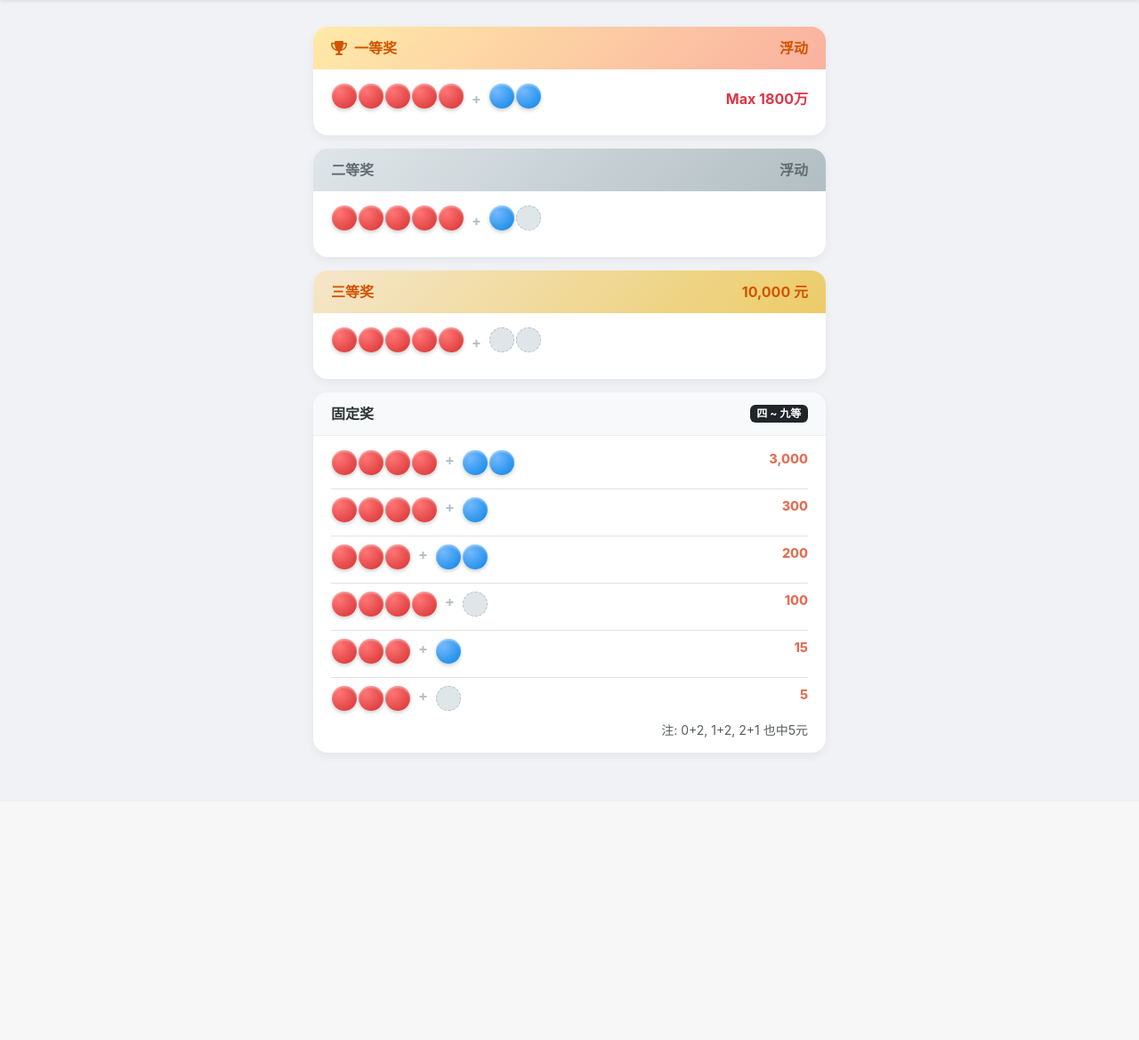
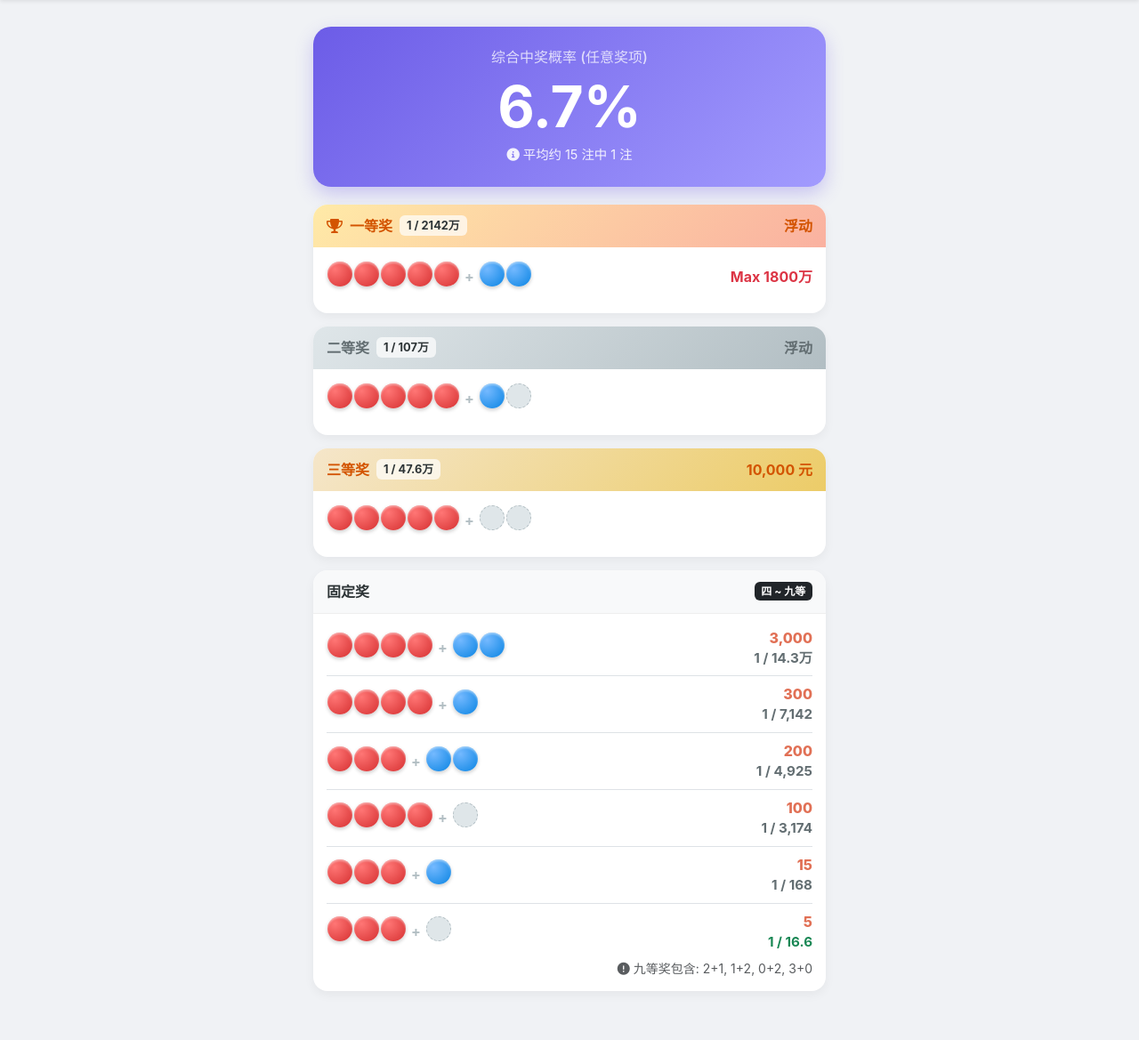
Before and after one commit to anoxiayu/lottery-bot, a Flask app: page /rules in a window 1280 px wide. Shown: the part 40-1209 px from the top of the page at 89% size. Before the commit the page ends 891 px from the top, so only its background shows below. Run offline with Flask 3, Linux system fonts and the light colour scheme; the visitor is signed in with stand-in values (Sample User, id 1).

Commit message:
V7.8.2 更新中奖概率、bug修复、推送格式更新

```diff
--- a/app.py
+++ b/app.py
@@ -81,21 +81,25 @@ def analyze_ticket(ticket_red, ticket_blue, open_red, open_blue):
     if not open_red: return "等待开奖", 0, [], []
     u_r, u_b = set(ticket_red.split(',')), set(ticket_blue.split(','))
     o_r, o_b = set(open_red), set(open_blue)
-    r_cnt, b_cnt = len(u_r & o_r), len(u_b & o_b)
-    if r_cnt == 5 and b_cnt == 2: return "一等奖", 10000000, list(u_r & o_r), list(u_b & o_b)
-    if r_cnt == 5 and b_cnt == 1: return "二等奖", 100000, list(u_r & o_r), list(u_b & o_b)
-    if r_cnt == 5 and b_cnt == 0: return "三等奖", 10000, list(u_r & o_r), list(u_b & o_b)
-    if r_cnt == 4 and b_cnt == 2: return "四等奖", 3000, list(u_r & o_r), list(u_b & o_b)
-    if r_cnt == 4 and b_cnt == 1: return "五等奖", 300, list(u_r & o_r), list(u_b & o_b)
-    if r_cnt == 3 and b_cnt == 2: return "六等奖", 200, list(u_r & o_r), list(u_b & o_b)
-    if r_cnt == 4 and b_cnt == 0: return "七等奖", 100, list(u_r & o_r), list(u_b & o_b)
-    if r_cnt == 3 and b_cnt == 1: return "八等奖", 15, list(u_r & o_r), list(u_b & o_b)
-    if r_cnt == 2 and b_cnt == 2: return "八等奖", 15, list(u_r & o_r), list(u_b & o_b)
-    if r_cnt == 3 and b_cnt == 0: return "九等奖", 5, list(u_r & o_r), list(u_b & o_b)
-    if r_cnt == 1 and b_cnt == 2: return "九等奖", 5, list(u_r & o_r), list(u_b & o_b)
-    if r_cnt == 2 and b_cnt == 1: return "九等奖", 5, list(u_r & o_r), list(u_b & o_b)
-    if r_cnt == 0 and b_cnt == 2: return "九等奖", 5, list(u_r & o_r), list(u_b & o_b)
-    return "未中奖", 0, list(u_r & o_r), list(u_b & o_b)
+    # 将集合转为列表并排序，方便后续展示
+    hit_reds = sorted(list(u_r & o_r))
+    hit_blues = sorted(list(u_b & o_b))
+    r_cnt, b_cnt = len(hit_reds), len(hit_blues)
+
+    if r_cnt == 5 and b_cnt == 2: return "一等奖", 10000000, hit_reds, hit_blues
+    if r_cnt == 5 and b_cnt == 1: return "二等奖", 100000, hit_reds, hit_blues
+    if r_cnt == 5 and b_cnt == 0: return "三等奖", 10000, hit_reds, hit_blues
+    if r_cnt == 4 and b_cnt == 2: return "四等奖", 3000, hit_reds, hit_blues
+    if r_cnt == 4 and b_cnt == 1: return "五等奖", 300, hit_reds, hit_blues
+    if r_cnt == 3 and b_cnt == 2: return "六等奖", 200, hit_reds, hit_blues
+    if r_cnt == 4 and b_cnt == 0: return "七等奖", 100, hit_reds, hit_blues
+    if r_cnt == 3 and b_cnt == 1: return "八等奖", 15, hit_reds, hit_blues
+    if r_cnt == 2 and b_cnt == 2: return "八等奖", 15, hit_reds, hit_blues
+    if r_cnt == 3 and b_cnt == 0: return "九等奖", 5, hit_reds, hit_blues
+    if r_cnt == 1 and b_cnt == 2: return "九等奖", 5, hit_reds, hit_blues
+    if r_cnt == 2 and b_cnt == 1: return "九等奖", 5, hit_reds, hit_blues
+    if r_cnt == 0 and b_cnt == 2: return "九等奖", 5, hit_reds, hit_blues
+    return "未中奖", 0, hit_reds, hit_blues
 
 def run_check_for_user(user, force=False):
     if not user.sckey: return False, "未配置 Key"
@@ -107,10 +111,10 @@ def run_check_for_user(user, force=False):
     msg_lines = []
 
     if not is_today and not force:
-        msg_lines.append("⚠️ **【提醒】API数据滞后**\n当前已触发推送，但官网未更新今日数据。\n建议在系统设置中延后推送时间。")
+        msg_lines.append("⚠️ **【提醒】API数据滞后**\n官网未更新今日数据，建议延后推送时间。")
         msg_lines.append("---")
     elif not is_today and force:
-        msg_lines.append(f"ℹ️ 官网尚未更新今日数据，显示最新一期 ({result['date']})。")
+        msg_lines.append(f"ℹ️ 官网未更新，显示最新一期 ({result['date']})。")
         msg_lines.append("---")
 
     msg_lines.append(f"### 📅 期号: {result['term']}")
@@ -121,12 +125,31 @@ def run_check_for_user(user, force=False):
     for t in user.tickets:
         if t.start_term <= result['term'] <= t.end_term:
             has_active = True
-            lvl, prz, _, _ = analyze_ticket(t.red_nums, t.blue_nums, result['red'], result['blue'])
+            lvl, prz, hr, hb = analyze_ticket(t.red_nums, t.blue_nums, result['red'], result['blue'])
+
+            # --- V7.8 新增：详细命中信息构建 ---
+            # 格式：前区买中了X个号码，分别是：A、B，后区...
+            if hr:
+                hr_info = f"前区中了{len(hr)}个，分别是：{'、'.join(hr)}"
+            else:
+                hr_info = "前区未中号码"
+
+            if hb:
+                hb_info = f"后区中了{len(hb)}个，分别是：{'、'.join(hb)}"
+            else:
+                hb_info = "后区未中号码"
+
+            hit_detail_str = f"{hr_info}；{hb_info}。"
+            # --------------------------------
+
             prefix = "🎁 **" if prz > 0 else ""
             suffix = "**" if prz > 0 else ""
+
             msg_lines.append(f"- {prefix}{lvl} (￥{prz}){suffix}: {t.note or '自选'}")
+            msg_lines.append(f"  `{t.red_nums} + {t.blue_nums}`")
+            msg_lines.append(f"  📝 {hit_detail_str}") # 添加命中详情行
+
             if prz > 0: win_count += 1; total_prize += prz
-            msg_lines.append(f"  `{t.red_nums} + {t.blue_nums}`")
 
     if not has_active: msg_lines.append("⚠️ 所有号码均不在本期有效范围内")
 
@@ -189,10 +212,7 @@ def index():
     push_time = setting.push_time if setting else "22:00"
     latest = get_latest_lottery()
     curr_term = latest['term'] if latest else 0
-
-    # ★★★ V7.7 核心修改：获取注册总人数 ★★★
     user_count = User.query.count()
-
     data = []
     for t in current_user.tickets:
         st = {'level': 'waiting', 'prize': 0, 'state': 'unknown'}
@@ -203,8 +223,6 @@ def index():
                 lvl, prz, hr, hb = analyze_ticket(t.red_nums, t.blue_nums, latest['red'], latest['blue'])
                 st = {'level': lvl, 'prize': prz, 'hit_reds': hr, 'hit_blues': hb, 'state': 'active'}
         data.append({'ticket': t, 'status': st})
-
-    # 将 user_count 传给前端
     return render_template('index.html', latest=latest, tickets=data, user=current_user, push_time=push_time, user_count=user_count)
 
 @app.route('/update_settings', methods=['POST'])
@@ -213,13 +231,11 @@ def update_settings():
     new_key = request.form.get('sckey')
     if new_key and new_key.strip() and '******' not in new_key:
         current_user.sckey = new_key.strip()
-
     if 'push_time' in request.form:
         setting = AppSetting.query.first()
         if not setting: setting = AppSetting(); db.session.add(setting)
         setting.push_time = request.form.get('push_time')
         init_scheduler()
-
     db.session.commit()
     flash('✅ 设置已保存')
     return redirect(url_for('index'))
--- a/templates/rules.html
+++ b/templates/rules.html
@@ -10,16 +10,51 @@
         :root { --bg-color: #f0f2f5; --red-ball-grad: radial-gradient(circle at 30% 30%, #ff7675, #d63031); --blue-ball-grad: radial-gradient(circle at 30% 30%, #74b9ff, #0984e3); }
         body { background-color: var(--bg-color); font-family: -apple-system, sans-serif; padding-bottom: 40px; }
         .main-box { max-width: 600px; margin: 0 auto; }
+
+        /* 3D 球体 */
         .ball { display: inline-flex; justify-content: center; align-items: center; width: 28px; height: 28px; border-radius: 50%; font-size: 12px; font-weight: bold; color: white; margin: 1px; box-shadow: 0 2px 4px rgba(0,0,0,0.2), inset 0 2px 2px rgba(255,255,255,0.4); }
         .ball-r { background: var(--red-ball-grad); } .ball-b { background: var(--blue-ball-grad); } .ball-hold { background: #dfe6e9; border: 1px dashed #b2bec3; box-shadow: none; }
+
+        /* 卡片基础 */
         .rule-card { background: white; border-radius: 16px; border: none; box-shadow: 0 4px 12px rgba(0,0,0,0.05); margin-bottom: 15px; overflow: hidden; }
-        .rule-header { padding: 12px 20px; font-weight: bold; display: flex; justify-content: space-between; align-items: center; }
+        .rule-header { padding: 12px 15px; font-weight: bold; display: flex; justify-content: space-between; align-items: center; }
+
+        /* 头部颜色 */
         .bg-gold { background: linear-gradient(135deg, #ffeaa7, #fab1a0); color: #d35400; }
         .bg-silver { background: linear-gradient(135deg, #dfe6e9, #b2bec3); color: #636e72; }
         .bg-bronze { background: linear-gradient(135deg, #f5e6ca, #eccc68); color: #d35400; }
         .bg-common { background: #f8f9fa; border-bottom: 1px solid #eee; color: #2d3436; }
-        .rule-body { padding: 15px 20px; } .match-row { display: flex; align-items: center; margin-bottom: 8px; }
-        .plus-sign { margin: 0 8px; color: #b2bec3; font-weight: bold; } .prize-badge { font-size: 0.9rem; font-weight: 800; color: #e17055; }
+
+        .rule-body { padding: 15px; } .match-row { display: flex; align-items: center; margin-bottom: 8px; }
+        .plus-sign { margin: 0 5px; color: #b2bec3; font-weight: bold; }
+        .prize-badge { font-size: 1rem; font-weight: 800; color: #e17055; }
+
+        /* 概率显示样式优化 */
+        .prob-badge {
+            font-size: 0.8rem;
+            font-weight: bold;
+            background: rgba(255,255,255,0.7);
+            padding: 2px 8px;
+            border-radius: 6px;
+            margin-left: 8px;
+            color: #2d3436;
+        }
+        .prob-text-lg {
+            font-size: 0.95rem;
+            color: #636e72;
+            font-weight: 700; /* 加粗 */
+        }
+
+        /* 综合概率卡片 */
+        .summary-card {
+            background: linear-gradient(135deg, #6c5ce7, #a29bfe);
+            color: white;
+            text-align: center;
+            padding: 25px;
+            border-radius: 20px;
+            box-shadow: 0 8px 20px rgba(108, 92, 231, 0.3);
+            margin-bottom: 20px;
+        }
     </style>
 </head>
 <body>
@@ -29,23 +64,87 @@
         <span class="fw-bold">中奖规则说明</span>
     </div>
 </nav>
+
 <div class="container main-box" style="margin-top: 70px;">
-    <div class="rule-card"><div class="rule-header bg-gold"><span><i class="fas fa-trophy me-2"></i>一等奖</span><span>浮动</span></div>
-        <div class="rule-body"><div class="match-row"><div>{% for i in range(5) %}<span class="ball ball-r"></span>{% endfor %}</div><div class="plus-sign">+</div><div>{% for i in range(2) %}<span class="ball ball-b"></span>{% endfor %}</div><div class="ms-auto fw-bold text-danger">Max 1800万</div></div></div></div>
-    <div class="rule-card"><div class="rule-header bg-silver"><span>二等奖</span><span>浮动</span></div>
-        <div class="rule-body"><div class="match-row"><div>{% for i in range(5) %}<span class="ball ball-r"></span>{% endfor %}</div><div class="plus-sign">+</div><div><span class="ball ball-b"></span><span class="ball ball-hold"></span></div></div></div></div>
-    <div class="rule-card"><div class="rule-header bg-bronze"><span>三等奖</span><span>10,000 元</span></div>
-        <div class="rule-body"><div class="match-row"><div>{% for i in range(5) %}<span class="ball ball-r"></span>{% endfor %}</div><div class="plus-sign">+</div><div><span class="ball ball-hold"></span><span class="ball ball-hold"></span></div></div></div></div>
+
+    <!-- 1. 综合中奖率强调卡片 -->
+    <div class="summary-card">
+        <h6 class="opacity-75 mb-2">综合中奖概率 (任意奖项)</h6>
+        <div class="display-3 fw-bold mb-1">6.7%</div>
+        <div style="font-size: 0.9rem; opacity: 0.9;">
+            <i class="fas fa-info-circle me-1"></i>平均约 15 注中 1 注
+        </div>
+    </div>
+
+    <!-- 2. 一至三等奖 -->
+    <div class="rule-card">
+        <div class="rule-header bg-gold">
+            <div class="d-flex align-items-center"><i class="fas fa-trophy me-2"></i>一等奖 <span class="prob-badge">1 / 2142万</span></div>
+            <span>浮动</span>
+        </div>
+        <div class="rule-body"><div class="match-row"><div>{% for i in range(5) %}<span class="ball ball-r"></span>{% endfor %}</div><div class="plus-sign">+</div><div>{% for i in range(2) %}<span class="ball ball-b"></span>{% endfor %}</div><div class="ms-auto fw-bold text-danger">Max 1800万</div></div></div>
+    </div>
+
+    <div class="rule-card">
+        <div class="rule-header bg-silver">
+            <div class="d-flex align-items-center">二等奖 <span class="prob-badge">1 / 107万</span></div>
+            <span>浮动</span>
+        </div>
+        <div class="rule-body"><div class="match-row"><div>{% for i in range(5) %}<span class="ball ball-r"></span>{% endfor %}</div><div class="plus-sign">+</div><div><span class="ball ball-b"></span><span class="ball ball-hold"></span></div></div></div>
+    </div>
+
+    <div class="rule-card">
+        <div class="rule-header bg-bronze">
+            <div class="d-flex align-items-center">三等奖 <span class="prob-badge">1 / 47.6万</span></div>
+            <span>10,000 元</span>
+        </div>
+        <div class="rule-body"><div class="match-row"><div>{% for i in range(5) %}<span class="ball ball-r"></span>{% endfor %}</div><div class="plus-sign">+</div><div><span class="ball ball-hold"></span><span class="ball ball-hold"></span></div></div></div>
+    </div>
+
+    <!-- 3. 固定奖列表 -->
     <div class="rule-card">
         <div class="rule-header bg-common"><span>固定奖</span><span class="badge bg-dark">四 ~ 九等</span></div>
         <div class="rule-body">
-            <div class="d-flex justify-content-between border-bottom pb-2 mb-2"><div class="d-flex"><div>{% for i in range(4) %}<span class="ball ball-r"></span>{% endfor %}</div><div class="plus-sign">+</div><div>{% for i in range(2) %}<span class="ball ball-b"></span>{% endfor %}</div></div><div class="prize-badge">3,000</div></div>
-            <div class="d-flex justify-content-between border-bottom pb-2 mb-2"><div class="d-flex"><div>{% for i in range(4) %}<span class="ball ball-r"></span>{% endfor %}</div><div class="plus-sign">+</div><div><span class="ball ball-b"></span></div></div><div class="prize-badge">300</div></div>
-            <div class="d-flex justify-content-between border-bottom pb-2 mb-2"><div class="d-flex"><div>{% for i in range(3) %}<span class="ball ball-r"></span>{% endfor %}</div><div class="plus-sign">+</div><div>{% for i in range(2) %}<span class="ball ball-b"></span>{% endfor %}</div></div><div class="prize-badge">200</div></div>
-            <div class="d-flex justify-content-between border-bottom pb-2 mb-2"><div class="d-flex"><div>{% for i in range(4) %}<span class="ball ball-r"></span>{% endfor %}</div><div class="plus-sign">+</div><div><span class="ball ball-hold"></span></div></div><div class="prize-badge">100</div></div>
-            <div class="d-flex justify-content-between border-bottom pb-2 mb-2"><div class="d-flex"><div>{% for i in range(3) %}<span class="ball ball-r"></span>{% endfor %}</div><div class="plus-sign">+</div><div><span class="ball ball-b"></span></div></div><div class="prize-badge">15</div></div>
-            <div class="d-flex justify-content-between"><div class="d-flex"><div>{% for i in range(3) %}<span class="ball ball-r"></span>{% endfor %}</div><div class="plus-sign">+</div><div><span class="ball ball-hold"></span></div></div><div class="prize-badge">5</div></div>
-            <div class="text-end small text-muted mt-1">注: 0+2, 1+2, 2+1 也中5元</div>
+
+            <!-- 四等奖 -->
+            <div class="d-flex justify-content-between align-items-center border-bottom pb-2 mb-2">
+                <div class="d-flex align-items-center"><div>{% for i in range(4) %}<span class="ball ball-r"></span>{% endfor %}</div><div class="plus-sign">+</div><div>{% for i in range(2) %}<span class="ball ball-b"></span>{% endfor %}</div></div>
+                <div class="text-end"><div class="prize-badge">3,000</div><div class="prob-text-lg">1 / 14.3万</div></div>
+            </div>
+
+            <!-- 五等奖 -->
+            <div class="d-flex justify-content-between align-items-center border-bottom pb-2 mb-2">
+                <div class="d-flex align-items-center"><div>{% for i in range(4) %}<span class="ball ball-r"></span>{% endfor %}</div><div class="plus-sign">+</div><div><span class="ball ball-b"></span></div></div>
+                <div class="text-end"><div class="prize-badge">300</div><div class="prob-text-lg">1 / 7,142</div></div>
+            </div>
+
+            <!-- 六等奖 -->
+            <div class="d-flex justify-content-between align-items-center border-bottom pb-2 mb-2">
+                <div class="d-flex align-items-center"><div>{% for i in range(3) %}<span class="ball ball-r"></span>{% endfor %}</div><div class="plus-sign">+</div><div>{% for i in range(2) %}<span class="ball ball-b"></span>{% endfor %}</div></div>
+                <div class="text-end"><div class="prize-badge">200</div><div class="prob-text-lg">1 / 4,925</div></div>
+            </div>
+
+            <!-- 七等奖 -->
+            <div class="d-flex justify-content-between align-items-center border-bottom pb-2 mb-2">
+                <div class="d-flex align-items-center"><div>{% for i in range(4) %}<span class="ball ball-r"></span>{% endfor %}</div><div class="plus-sign">+</div><div><span class="ball ball-hold"></span></div></div>
+                <div class="text-end"><div class="prize-badge">100</div><div class="prob-text-lg">1 / 3,174</div></div>
+            </div>
+
+            <!-- 八等奖 -->
+            <div class="d-flex justify-content-between align-items-center border-bottom pb-2 mb-2">
+                <div class="d-flex align-items-center"><div>{% for i in range(3) %}<span class="ball ball-r"></span>{% endfor %}</div><div class="plus-sign">+</div><div><span class="ball ball-b"></span></div></div>
+                <div class="text-end"><div class="prize-badge">15</div><div class="prob-text-lg">1 / 168</div></div>
+            </div>
+
+            <!-- 九等奖 -->
+            <div class="d-flex justify-content-between align-items-center">
+                <div class="d-flex align-items-center"><div>{% for i in range(3) %}<span class="ball ball-r"></span>{% endfor %}</div><div class="plus-sign">+</div><div><span class="ball ball-hold"></span></div></div>
+                <div class="text-end"><div class="prize-badge">5</div><div class="prob-text-lg fw-bold text-success">1 / 16.6</div></div>
+            </div>
+
+            <div class="text-end small text-muted mt-2">
+                <i class="fas fa-exclamation-circle me-1"></i>九等奖包含: 2+1, 1+2, 0+2, 3+0
+            </div>
         </div>
     </div>
 </div>
```
Also changed, not shown: templates/index.html (+6 -6 lines).
